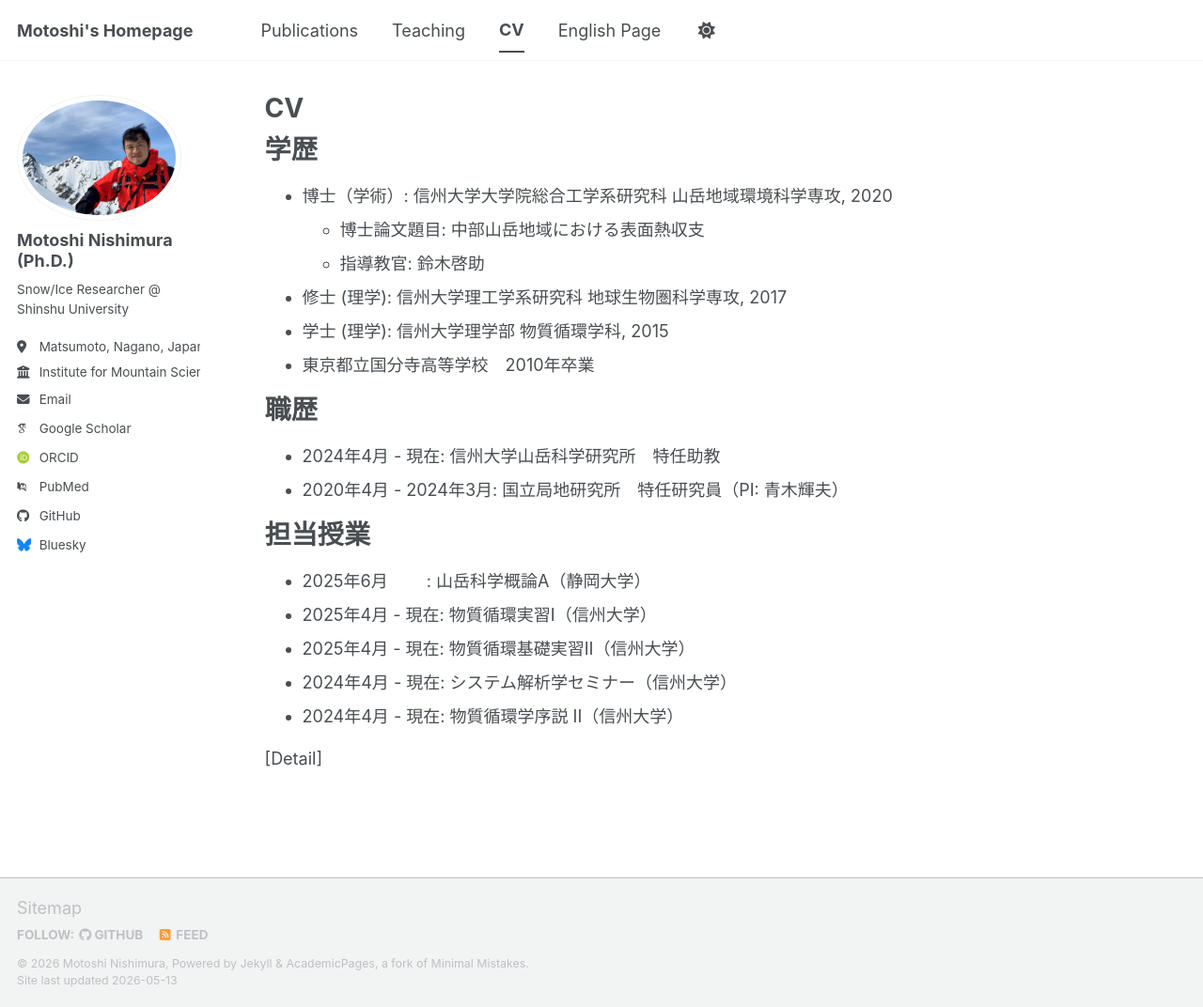
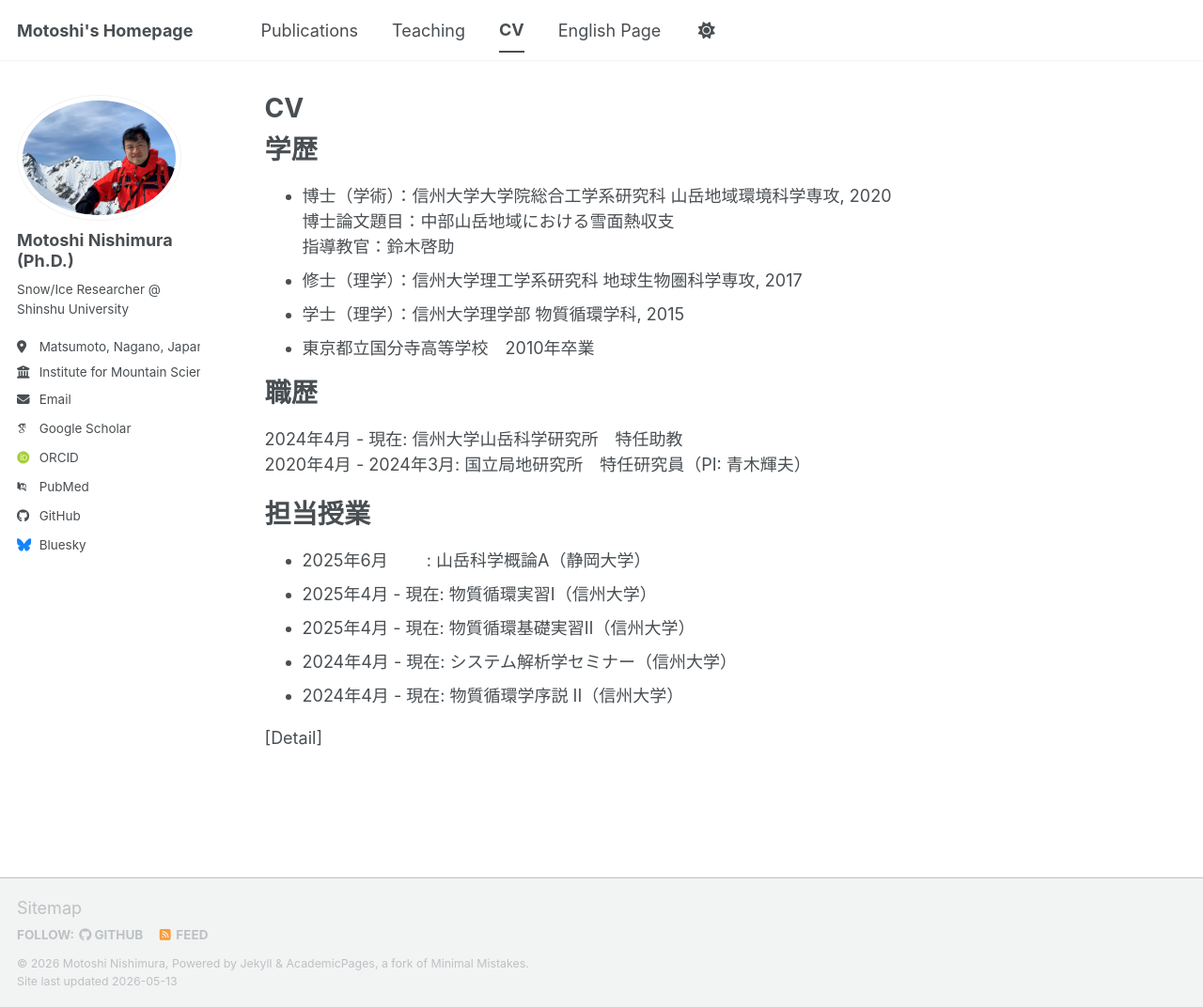
Before and after one commit to MotoshiNishimura/MotoshiNishimura.github.io, a Jekyll site: the page built from _pages/cv.md, in a window 1280 px wide and 1072 px high. Shown: the whole window at 94% size. Built offline with Jekyll 4.4.1, drawn with Linux system fonts in a browser that asks for light colours; some web fonts are replaced; a script bundle is joined from its source files by our own code; library files that are not in the unit come from our copies.

Commit message:
Update cv.md

```diff
--- a/_pages/cv.md
+++ b/_pages/cv.md
@@ -11,17 +11,17 @@ redirect_from:
 
 学歴
 ======
-* 博士（学術）: 信州大学大学院総合工学系研究科 山岳地域環境科学専攻, 2020
-  * 博士論文題目: 中部山岳地域における表面熱収支
-  * 指導教官: 鈴木啓助
-* 修士 (理学): 信州大学理工学系研究科 地球生物圏科学専攻, 2017
-* 学士 (理学): 信州大学理学部 物質循環学科, 2015
+* 博士（学術）：信州大学大学院総合工学系研究科 山岳地域環境科学専攻, 2020<br>
+  博士論文題目：中部山岳地域における雪面熱収支<br>
+  指導教官：鈴木啓助
+* 修士（理学）：信州大学理工学系研究科 地球生物圏科学専攻, 2017
+* 学士（理学）：信州大学理学部 物質循環学科, 2015
 * 東京都立国分寺高等学校　2010年卒業
 
 職歴
 ======
-* 2024年4月 - 現在: 信州大学山岳科学研究所　特任助教
-* 2020年4月 - 2024年3月: 国立局地研究所　特任研究員（PI: 青木輝夫）
+2024年4月 - 現在: 信州大学山岳科学研究所　特任助教<br>
+2020年4月 - 2024年3月: 国立局地研究所　特任研究員（PI: 青木輝夫）
 
 担当授業
 ======
```
